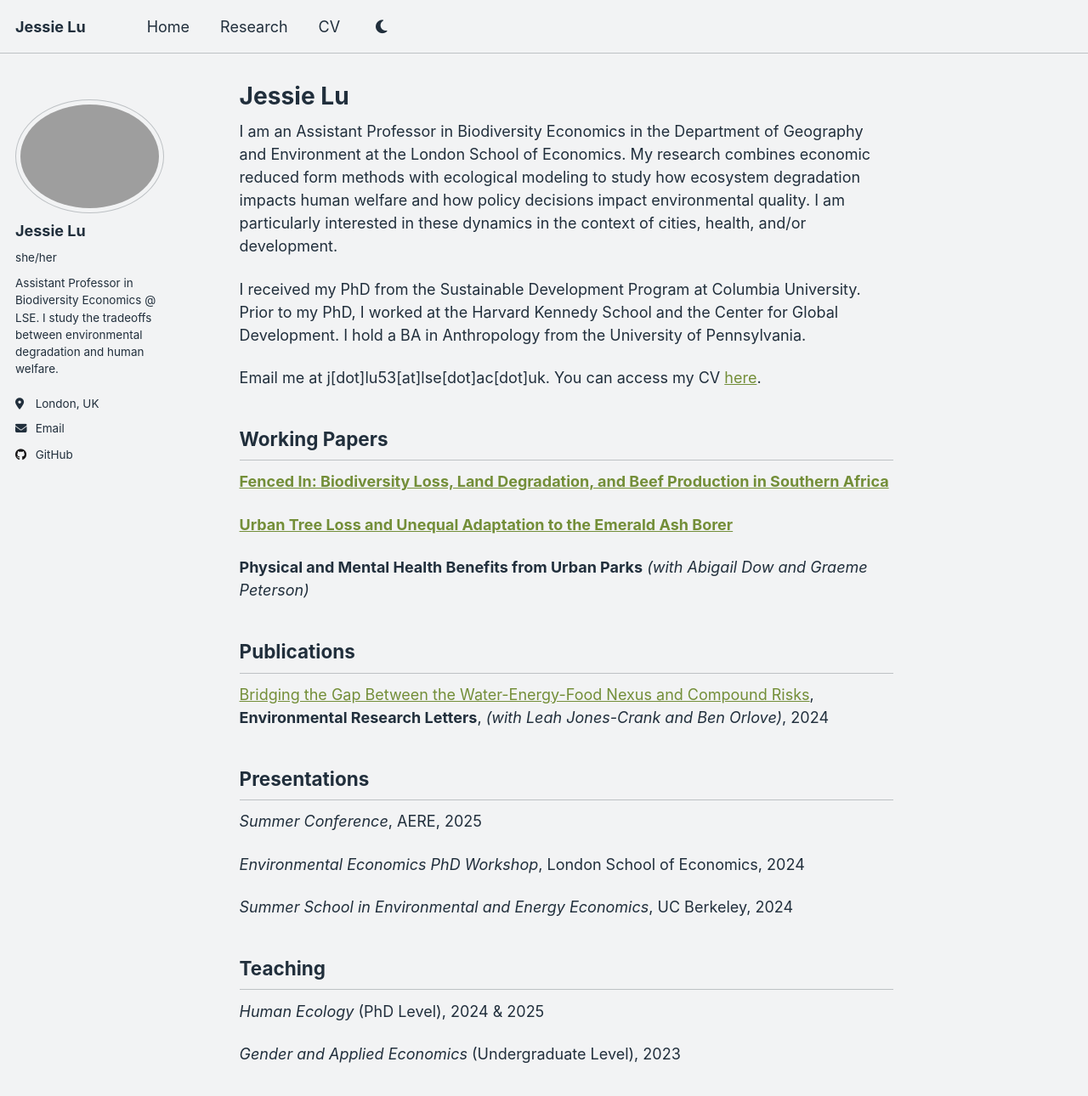
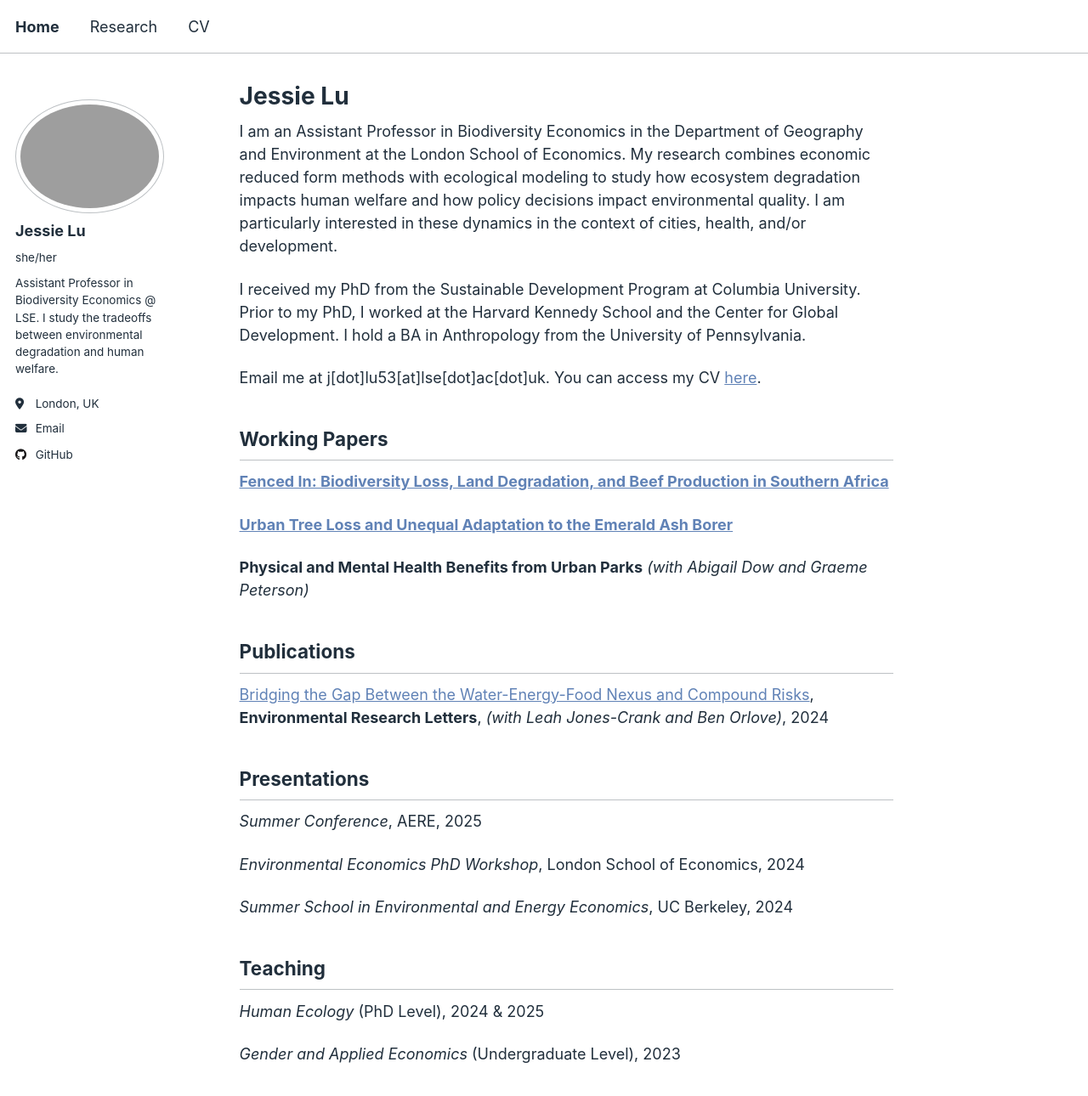
Before and after one commit to jessiexlu/jessiexlu.github.io, a Jekyll site: the page built from _pages/about.md, in a window 1280 px wide and 1400 px high. Shown: the top 1290 px of the window at 85% size. Built offline with Jekyll 4.4.1, drawn with Linux system fonts in a browser that asks for light colours.

Commit message:
Simplify masthead and update theme colors
Remove the light/dark toggle icon and the "Jessie Lu" home-link item
from the masthead so it just shows Home/Research/CV. Change link
color to #6082B6 and background to pure white.

Co-Authored-By: Claude Sonnet 5 <noreply@anthropic.com>

```diff
--- a/_includes/masthead.html
+++ b/_includes/masthead.html
@@ -6,7 +6,6 @@
       <nav id="site-nav" class="greedy-nav">
         <button><div class="navicon"></div></button>
         <ul class="visible-links">
-          <li class="masthead__menu-item masthead__menu-item--lg persist"><a href="{{ base_path }}/">{{ site.title }}</a></li>
           {% for link in site.data.navigation.main %}
             {% if link.url contains 'http' %}
               {% assign domain = '' %}
@@ -15,9 +14,6 @@
             {% endif %}
             <li class="masthead__menu-item"><a href="{{ domain }}{{ link.url }}">{{ link.title }}</a></li>
           {% endfor %}
-          <li id="theme-toggle" class="masthead__menu-item persist tail">
-            <a><i id="theme-icon" class="fa-solid fa-sun" aria-hidden="true" title="toggle theme"></i></a>
-          </li>
         </ul>
         <ul class="hidden-links hidden"></ul>
       </nav>
--- a/_sass/theme/_dark.scss
+++ b/_sass/theme/_dark.scss
@@ -8,11 +8,11 @@ $dark-gray                  : mix(#000, $gray, 40%);
 $darker-gray                : mix(#000, $gray, 60%);
 $light-gray                 : mix(#fff, $gray, 50%);
 
-$background                 : #f2f3f4 ;
+$background                 : #ffffff ;
 $background-light           : mix(#fff, $background, 80%);
 $background-lighter         : mix(#fff, $background, 90%);
 $text                       : #212f3c ;
-$link                       : #738E38 ;
+$link                       : #6082B6 ;
 $link-dark                  : mix(#000, $link, 25%);
 $link-light                 : mix(#fff, $link, 25%);
 
```
